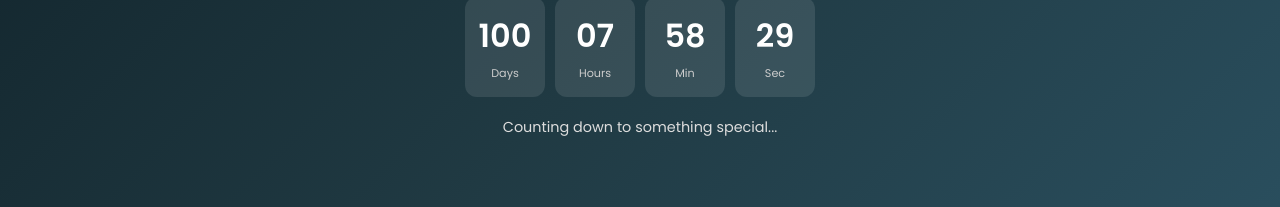
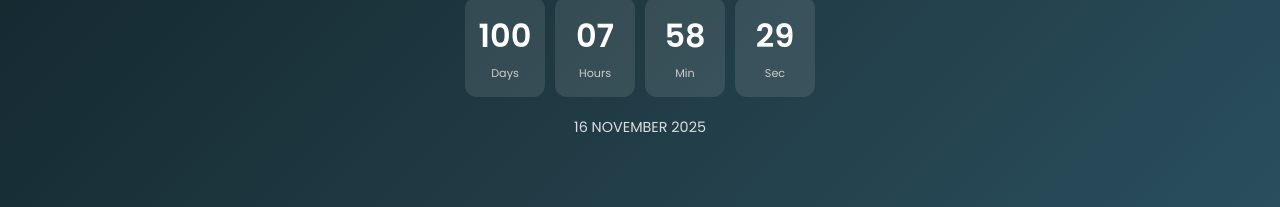
Before and after one commit to bd257/surgeryward, a plain HTML site: page index.html in a window 1280 px wide. Shown: the part 379-586 px from the top of the page. Drawn offline with Linux system fonts and the light colour scheme.

Commit message:
Update index.html

```diff
--- a/index.html
+++ b/index.html
@@ -29,7 +29,7 @@
         </div>
     </div>
 
-    <p>Counting down to something special...</p>
+    <p>16 NOVEMBER 2025</p>
 
     <footer>© 2025 BATCH C</footer>
 
```
